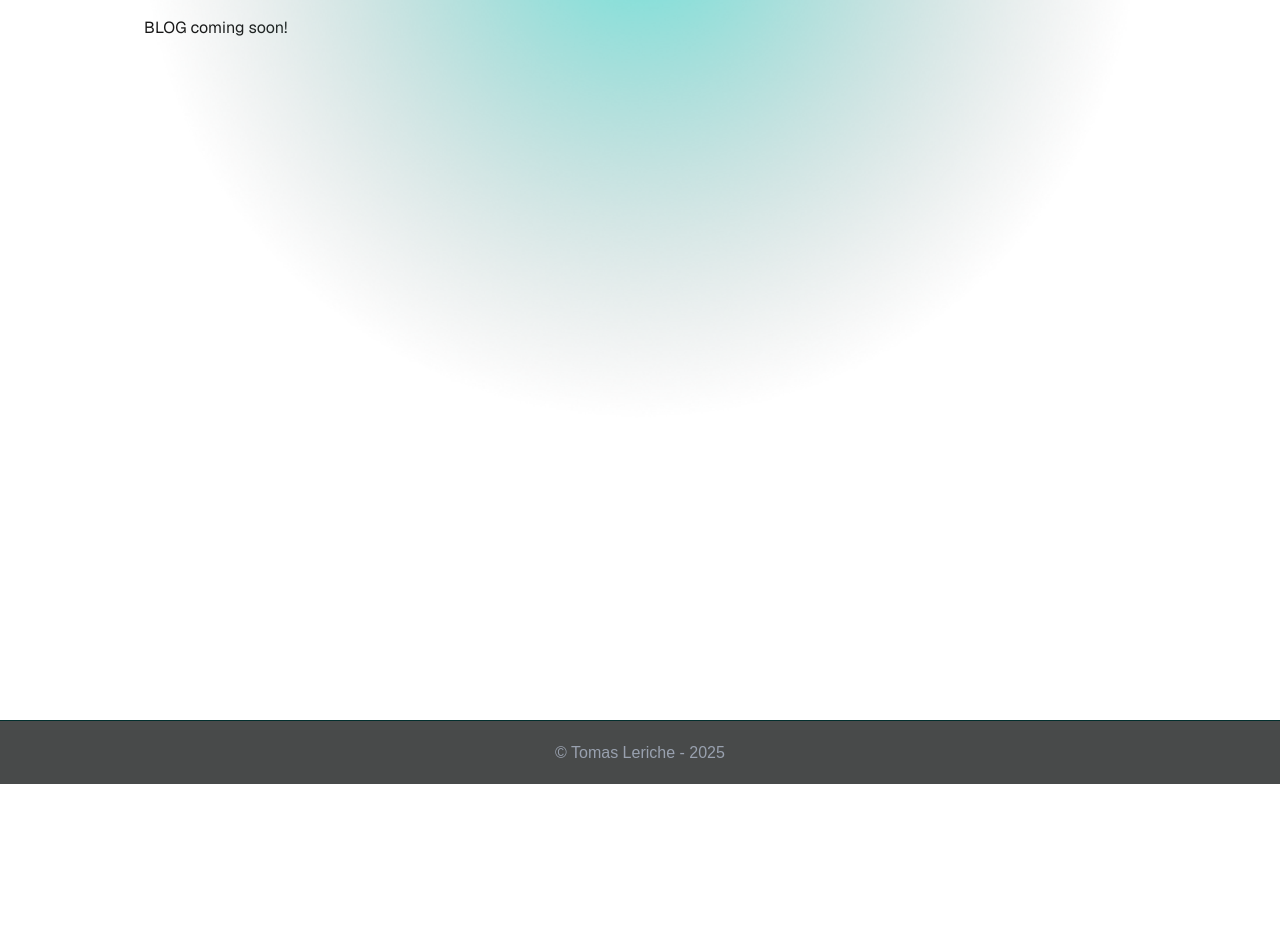
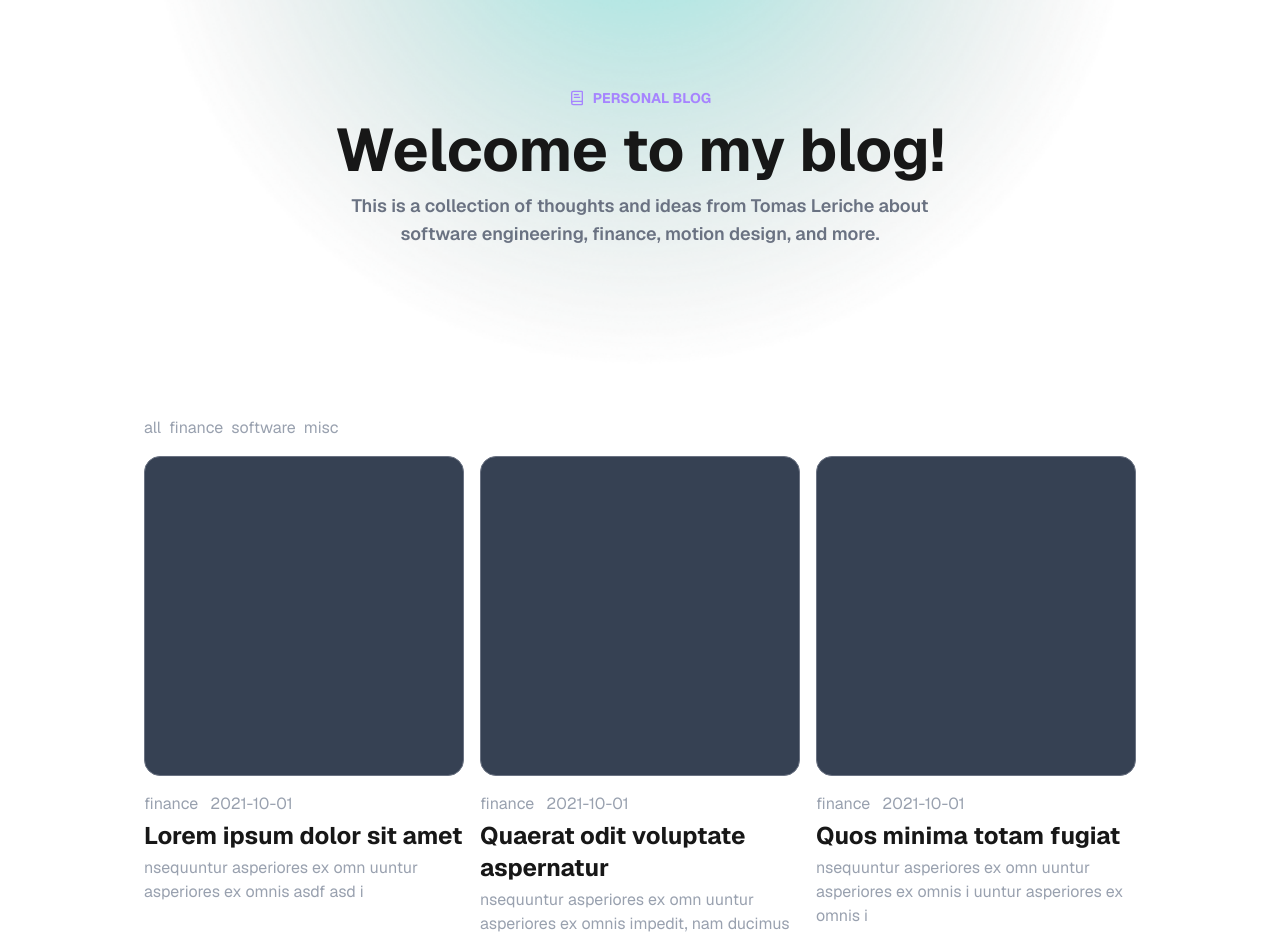
Before and after one commit to samotleriche/portfolio-2025, a Next.js app: page /blog in a window 1280 px wide. Shown: the part 80-1019 px from the top of the page. Before the commit the page ends 864 px from the top, so only its background shows below. Built offline with nearby package versions, Linux system fonts and the light colour scheme.

Commit message:
start blog page

```diff
--- a/package.json
+++ b/package.json
@@ -11,6 +11,7 @@
   "dependencies": {
     "@next/third-parties": "^15.2.3",
     "clsx": "^2.1.1",
+    "lucide-react": "^0.483.0",
     "next": "^15.2.3",
     "react": "^19.0.0",
     "react-dom": "^19.0.0"
--- /dev/null
+++ b/src/app/blog/[slug]/page.tsx
@@ -0,0 +1,15 @@
+import React from "react";
+
+async function BlogPage({ params }: { params: Promise<{ slug: string }> }) {
+  const { slug } = await params;
+
+  return (
+    <div className="pt-[var(--h-navbar)] h-screen font-[family-name:var(--font-geist-sans)]">
+      <main className="flex w-section justify-center items-center flex-col gap-8 row-start-2">
+        <div>Post: {slug}</div>
+      </main>
+    </div>
+  );
+}
+
+export default BlogPage;
--- a/src/app/blog/page.tsx
+++ b/src/app/blog/page.tsx
@@ -1,5 +1,7 @@
 import { Metadata } from "next";
 import React from "react";
+import Hero from "@/components/sections/blog/hero";
+import Blogs from "@/components/sections/blog/blogs";
 
 export const metadata: Metadata = {
   title: "Tomas Leriche | Blog",
@@ -8,8 +10,11 @@ export const metadata: Metadata = {
 
 function Blog() {
   return (
-    <div className="pt-[var(--h-navbar)] h-screen font-[family-name:var(--font-geist-sans)]">
-      <div className="w-section p-section">BLOG coming soon!</div>
+    <div className="pt-[var(--h-navbar)] font-[family-name:var(--font-geist-sans)]">
+      <main className="flex w-section justify-center items-center flex-col gap-8 row-start-2">
+        <Hero />
+        <Blogs />
+      </main>
     </div>
   );
 }
--- a/src/app/globals.css
+++ b/src/app/globals.css
@@ -47,7 +47,11 @@ body {
     @apply min-h-[calc(100vh_-_var(--h-navbar))] flex flex-col justify-center;
   }
   .p-section {
-    @apply px-2 md:px-4 py-8;
+    @apply px-4 sm:px-6 md:px-8 lg:px-4 py-8;
+  }
+
+  .px-section {
+    @apply px-4 sm:px-6 md:px-8 lg:px-4;
   }
   .bg-clip-text {
     -webkit-background-clip: text;
--- a/src/app/layout.tsx
+++ b/src/app/layout.tsx
@@ -38,7 +38,7 @@ export default function RootLayout({
         <Image
           priority
           src={radial}
-          className="absolute -top-[500px] left-1/2 -translate-x-1/2"
+          className="absolute -top-[550px] opacity-75 -z-10 left-1/2 -translate-x-1/2"
           alt="logo"
           width={1000}
           height={1000}
--- a/src/app/page.tsx
+++ b/src/app/page.tsx
@@ -5,7 +5,6 @@ export default function Home() {
     <div className="items-center justify-items-center pt-[var(--h-navbar)] gap-16 font-[family-name:var(--font-geist-sans)]">
       <main className="flex w-section flex-col gap-8 row-start-2 items-start">
         <HomeHero />
-        <HomeHero />
       </main>
     </div>
   );
--- a/src/components/navbar.tsx
+++ b/src/components/navbar.tsx
@@ -15,7 +15,7 @@ function Navbar() {
 
   return (
     <header className="bg-[rgb(var(--background-dark)/0.75)] fixed h-[var(--h-navbar)] z-30 top-0 w-full border-b border-teal-950">
-      <div className="w-section px-2 md:px-4 h-full flex [backdrop-filter:blur(10px)] justify-between">
+      <div className="w-section px-section h-full flex [backdrop-filter:blur(10px)] justify-between">
         <div className="flex justify-center items-center">
           <Link href="/">
             <TLLogo className="size-10 text-gray-300" />
--- /dev/null
+++ b/src/components/sections/blog/blogs.tsx
@@ -0,0 +1,57 @@
+import React from "react";
+import BlogCard from "@/components/ui/BlogCard";
+
+const filters = ["all", "finance", "software", "misc"];
+// Lorem ipsum dolor sit amet consectetur adipisicing elit. Quaerat debitis architecto, accusamus minus vitae consequuntur asperiores ex omnis impedit, nam ducimus fugiat? Quaerat odit voluptate aspernatur. Quos minima totam fugiat!
+const blogData = [
+  {
+    title: "Lorem ipsum dolor sit amet",
+    description:
+      "nsequuntur asperiores ex omn uuntur asperiores ex omnis asdf asd i",
+    category: "finance",
+    date: "2021-10-01",
+    href: "/blog/first-blog",
+  },
+  {
+    title: "Quaerat odit voluptate aspernatur",
+    description:
+      "nsequuntur asperiores ex omn uuntur asperiores ex omnis impedit, nam ducimus fugiat? Quaerat odit voluptate aspernatur. Quos minima totam fugiat!",
+    category: "finance",
+    date: "2021-10-01",
+    href: "/blog/second-blog",
+  },
+  {
+    title: "Quos minima totam fugiat",
+    description:
+      "nsequuntur asperiores ex omn uuntur asperiores ex omnis i uuntur asperiores ex omnis i",
+    category: "finance",
+    date: "2021-10-01",
+    href: "/blog/third-blog",
+  },
+];
+
+function Blogs() {
+  return (
+    <div className="flex items-center p-section">
+      <div className="flex flex-col gap-4 w-full">
+        <div className="flex gap-2">
+          {filters.map((filter) => (
+            <button
+              key={filter}
+              className="text-gray-400 cursor-pointer hover:text-violet-400"
+            >
+              {filter}
+            </button>
+          ))}
+        </div>
+        <div className="grid grid-cols-1 sm:grid-cols-2 lg:grid-cols-3 gap-4">
+          {blogData.map((blog, idx) => (
+            <BlogCard {...blog} key={blog.title + idx} />
+          ))}
+        </div>
+      </div>
+    </div>
+  );
+}
+
+export default Blogs;
--- /dev/null
+++ b/src/components/sections/blog/hero.tsx
@@ -0,0 +1,22 @@
+import React from "react";
+import { BookText } from "lucide-react";
+
+function Hero() {
+  return (
+    <div className="flex justify-center h-[23rem] items-center p-section">
+      <div className="flex flex-col justify-center max-w-[40rem] items-center gap-3">
+        <h3 className="text-sm flex justify-center items-center gap-2 text-violet-400 uppercase">
+          <BookText className="size-4" />
+          Personal Blog
+        </h3>
+        <h1 className="text-6xl font-bold text-center">Welcome to my blog!</h1>
+        <p className="text-lg font-semibold text-gray-500 text-center">
+          This is a collection of thoughts and ideas from Tomas Leriche about
+          software engineering, finance, motion design, and more.
+        </p>
+      </div>
+    </div>
+  );
+}
+
+export default Hero;
--- /dev/null
+++ b/src/components/ui/BlogCard.tsx
@@ -0,0 +1,28 @@
+import Link from "next/link";
+import React from "react";
+
+type BlogCardProps = {
+  href: string;
+  title: string;
+  description: string;
+  date: string;
+  category: string;
+};
+
+function BlogCard({ href, title, description, date, category }: BlogCardProps) {
+  return (
+    <Link href={href} className="flex rounded-2xl group flex-col pb-4 gap-4">
+      <div className="bg-gray-700 h-80 group-hover:outline-violet-400 outline outline-transparent transition-colors duration-300 rounded-2xl border border-gray-500"></div>
+      <div className="flex flex-col gap-1">
+        <div className="flex text-gray-400 gap-3">
+          <p>{category}</p>
+          <p>{date}</p>
+        </div>
+        <h2 className="text-2xl line-clamp-2">{title}</h2>
+        <p className="text-gray-400 line-clamp-3">{description}</p>
+      </div>
+    </Link>
+  );
+}
+
+export default BlogCard;
```
Also changed, not shown: 1 other file (tests, documents, lock files or other folders).
